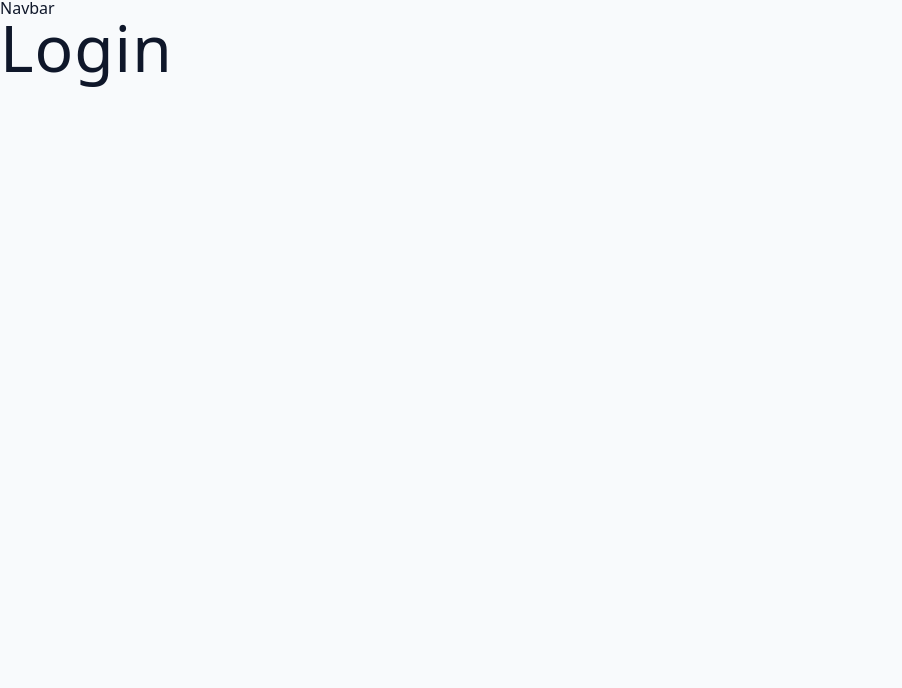
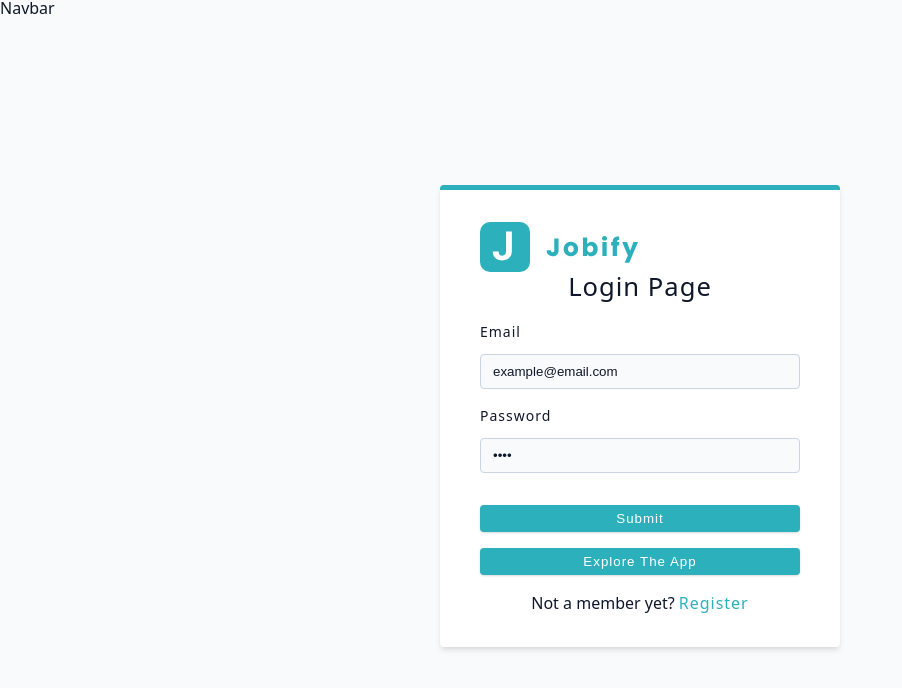
Before and after one commit to MennaEbied/Jobify, a React (Vite) app: page /login in a window 1280 px wide. Shown: the top 688 px of the page, without its empty margins (0-902 px from the left). Built offline with nearby package versions, Linux system fonts and the light colour scheme.

Commit message:
Create login page

```diff
--- a/src/pages/Login.jsx
+++ b/src/pages/Login.jsx
@@ -1,9 +1,29 @@
-import React from 'react'
-
+import Wrapper from "../assets/wrappers/RegisterAndLoginPage";
+import { FormRow, Logo } from "../components";
+import { Link } from "react-router-dom";
 const Login = () => {
   return (
-    <h1>Login</h1>
-  )
-}
+    <Wrapper>
+      <form className="form">
+        <Logo />
+        <h4>Login page</h4>
+        <FormRow type="email" name="email" defaultValue="example@email.com" />
+        <FormRow type="password" name="password" defaultValue="****" />
+        <button type="submit" className="btn btn-block">
+          Submit
+        </button>
+        <button type="button" className="btn btn-block">
+          Explore the app
+        </button>
+        <p>
+          Not a member yet?
+          <Link to="/register" className="member-btn">
+            Register
+          </Link>
+        </p>
+      </form>
+    </Wrapper>
+  );
+};
 
-export default Login
+export default Login;
```
